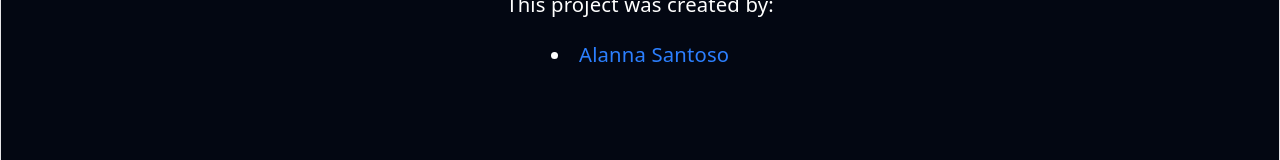
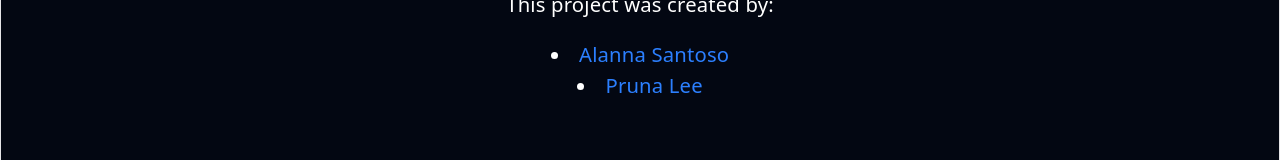
Before and after one commit to UoaWDCC/umsa, a React (Vite) app in the folder client/: page /project-team in a window 1280 px wide. Shown: the part 191-351 px from the top of the page. Built offline with nearby package versions, Linux system fonts and the light colour scheme.

Commit message:
Link page to project members page

```diff
--- a/client/src/pages/Project-Team.tsx
+++ b/client/src/pages/Project-Team.tsx
@@ -7,6 +7,7 @@ export default function ProjectTeam() {
       <p className="text-lg mb-4">This project was created by:</p>
       <ul className="list-disc list-inside text-lg">
         <li><Link to="/alanna" className="text-blue-500 hover:underline">Alanna Santoso</Link></li>
+        <li><Link to="/pruna" className="text-blue-500 hover:underline">Pruna Lee</Link></li>
       </ul>
     </div>
   );
--- a/client/src/pages/project-team/Pruna.tsx
+++ b/client/src/pages/project-team/Pruna.tsx
@@ -56,7 +56,7 @@ export default function Pruna() {
                 <a href="https://www.github.com/nryuzl" target="_blank" rel="noopener noreferrer">
                     <FaGithub className="text-3xl text-pink-300 hover:text-white" />
                 </a>
-                <a href="https://www.linkedin.com/in/prunalee" target="_blank" rel="noopener noreferrer">
+                <a href="https://www.linkedin.com/in/pruna-lee-58114a292/" target="_blank" rel="noopener noreferrer">
                     <FaLinkedin className="text-3xl text-pink-300 hover:text-white" />
                 </a>
             </div>
```
